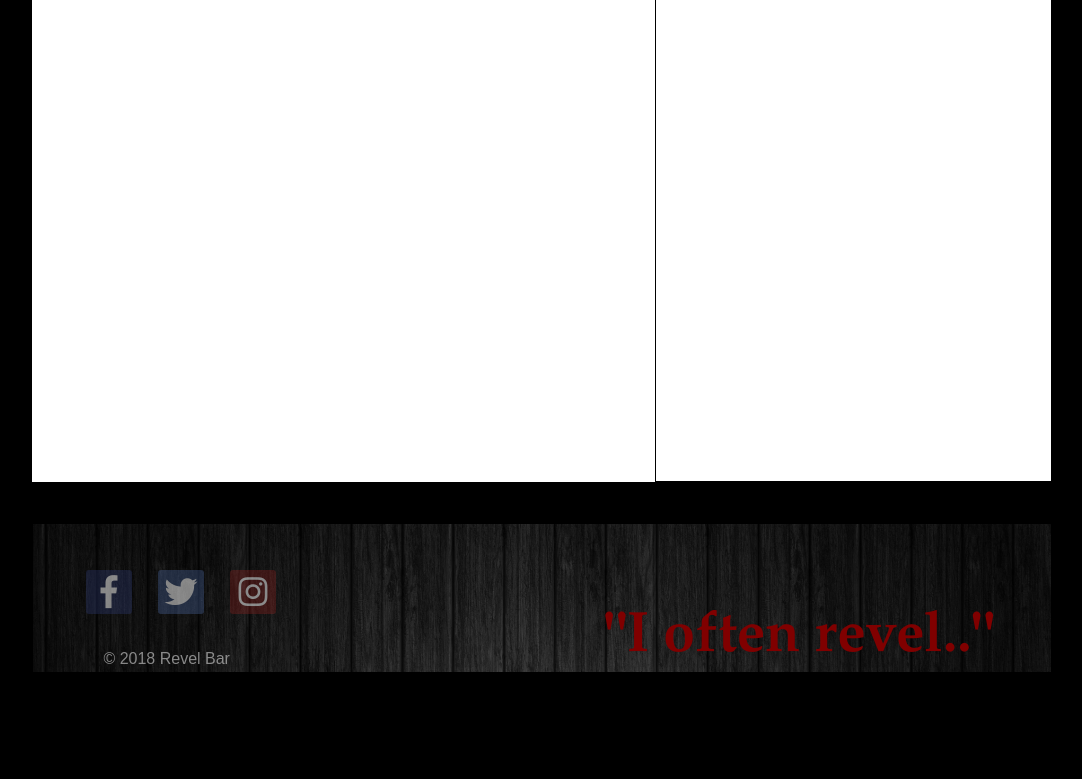
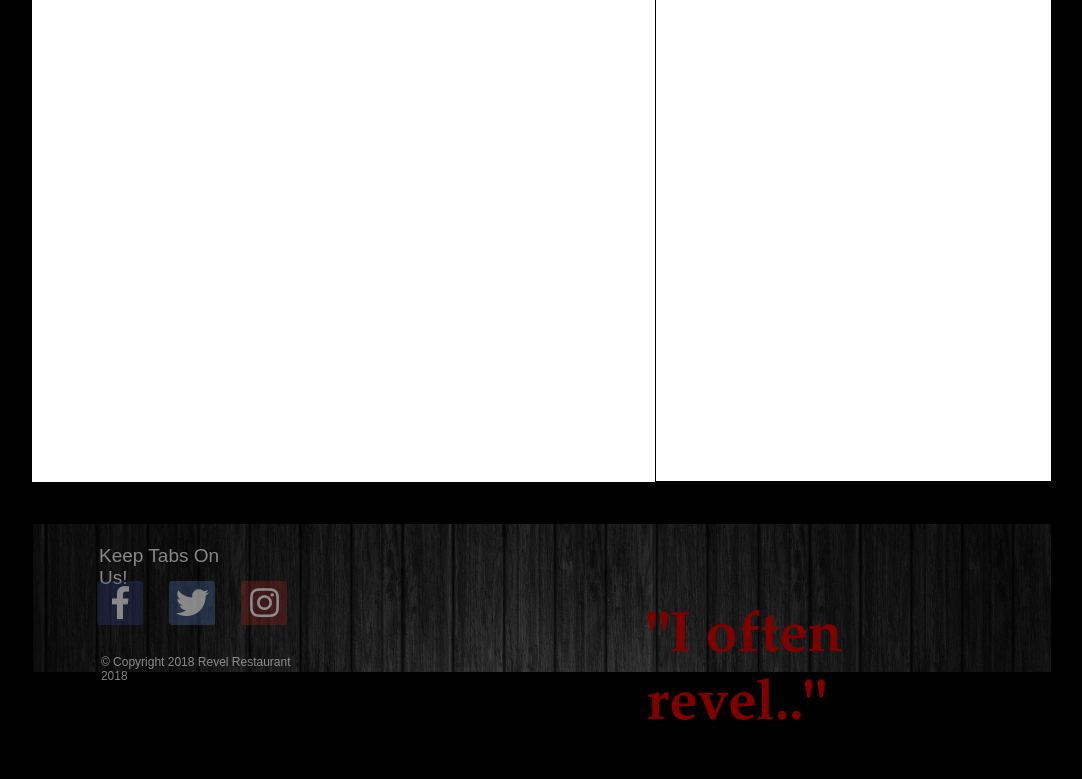
Before and after one commit to Connor-Gordon/flavortown, a plain HTML site: page index.html in a window 1280 px wide. Shown: the part 1524-2303 px from the top of the page, without its empty margins (98-1180 px from the left). Drawn offline with nearby package versions, Linux system fonts and the light colour scheme.

Commit message:
second commit on footer

```diff
--- a/index.html
+++ b/index.html
@@ -43,13 +43,14 @@
 
 		</div>
 		<div class="footer">
+			<p id="follow">Keep Tabs On Us!</p>
 			<ul class="icons">
 				<li class="icon-lbl" id="facebook"><i class="fab fa-facebook-f"></i></li>
 				<li class="icon-lbl" id="twitter"><i class="fab fa-twitter"></i></li>
 				<li class="icon-lbl" id="instagram"><i class="fab fa-instagram"></i></li>
 			</ul>
 			<p id="revel">"I often revel.."</p>
-			<p id="copyright">© 2018 Revel Bar</p>
+			<p id="copyright">© Copyright 2018 Revel Restaurant 2018</p>
 
 		</div>
 
--- a/styles.css
+++ b/styles.css
@@ -96,12 +96,22 @@ html {box-sizing:border-box;}
 
 }
 
+#follow {
+	color: white;
+	font-size: 19px;
+	position: relative;
+	top:2px;
+	left:66px;
+	opacity: 0.5;
+}
+
 #copyright {
 	color: white;
 	position:relative;
-	bottom: -110px;
-	right: 576px;
+	bottom: -119px;
+	right: 731px;
 	opacity: 0.5;
+	font-size: 12px;
 
 }
 
@@ -112,14 +122,15 @@ html {box-sizing:border-box;}
 	font-family: Palatino Linotype;
 	position: relative;
 	top:24px;
-	left: 315px;
+	left: 204px;
 
 }
 
 .icons {
 	display: flex;
 	position: relative;
-	top: 17px;
+	top: 28px;
+	right: 142px;
 }
 .icon-lbl {
 	display: flex;
```
